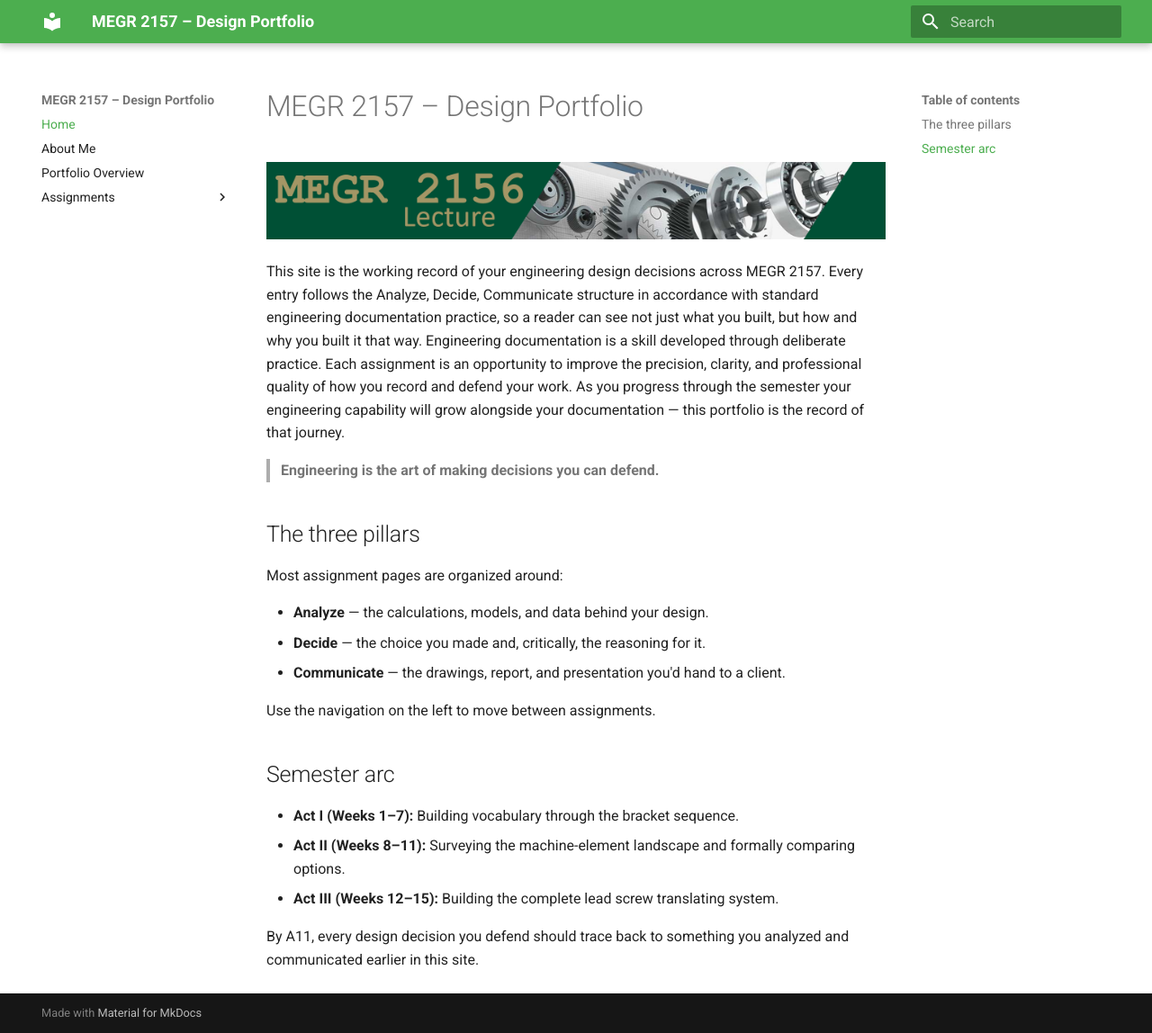
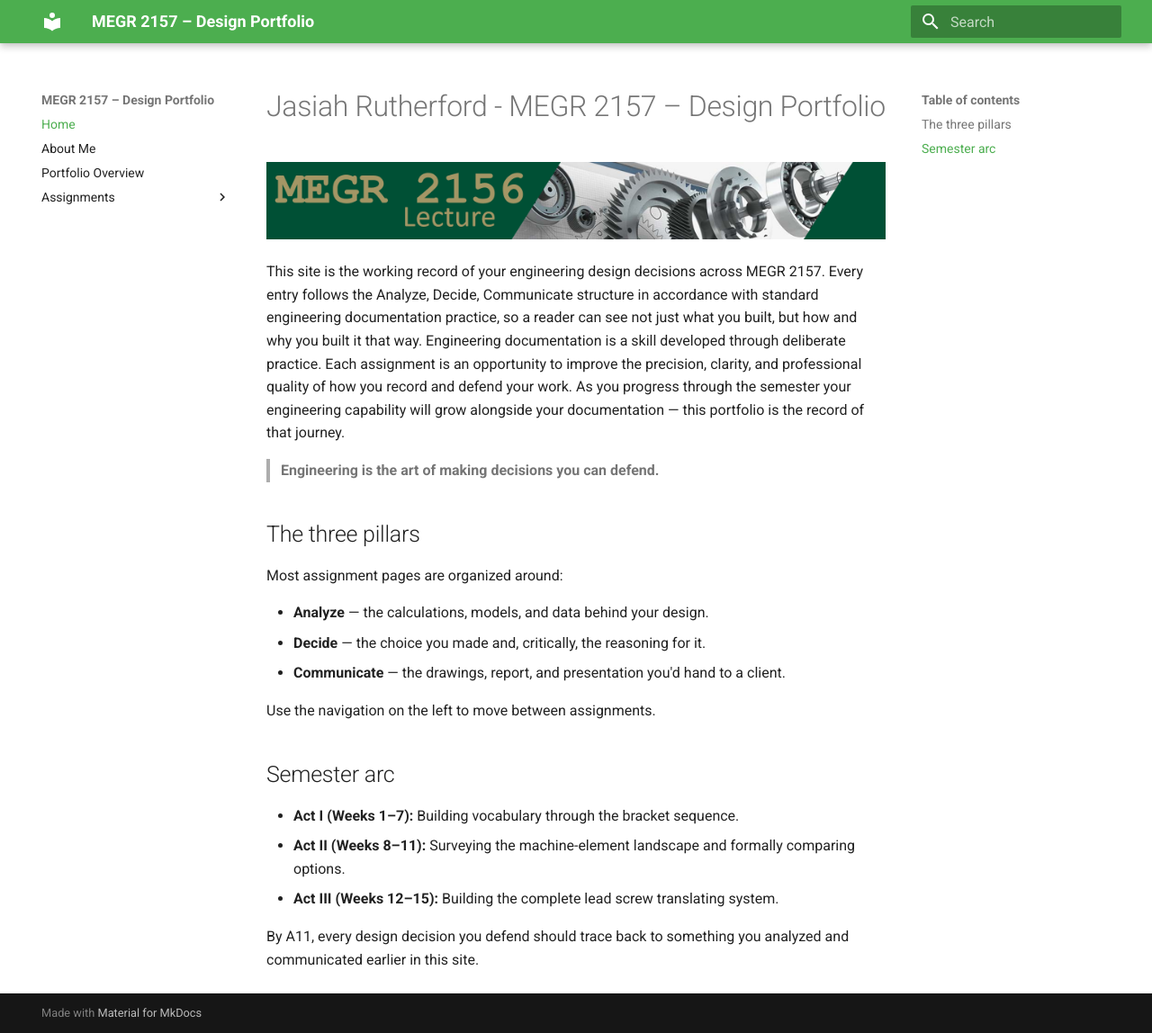
Before and after one commit to JasiahRutherford/jasiahs-megr2156-portfolio, an MkDocs documentation site: the page built from docs/index.md, in a window 1280 px wide and 1148 px high. Shown: the whole window at 90% size. Built offline with MkDocs 1.6.1 and Material for MkDocs 9.7.7, drawn with Linux system fonts in a browser that asks for light colours.

Commit message:
Initial site setup

```diff
--- a/docs/index.md
+++ b/docs/index.md
@@ -1,4 +1,4 @@
-# MEGR 2157 – Design Portfolio
+# Jasiah Rutherford - MEGR 2157 – Design Portfolio
 
 ![MEGR 2156-7 Title](MEGR2156title.png)
 
```
